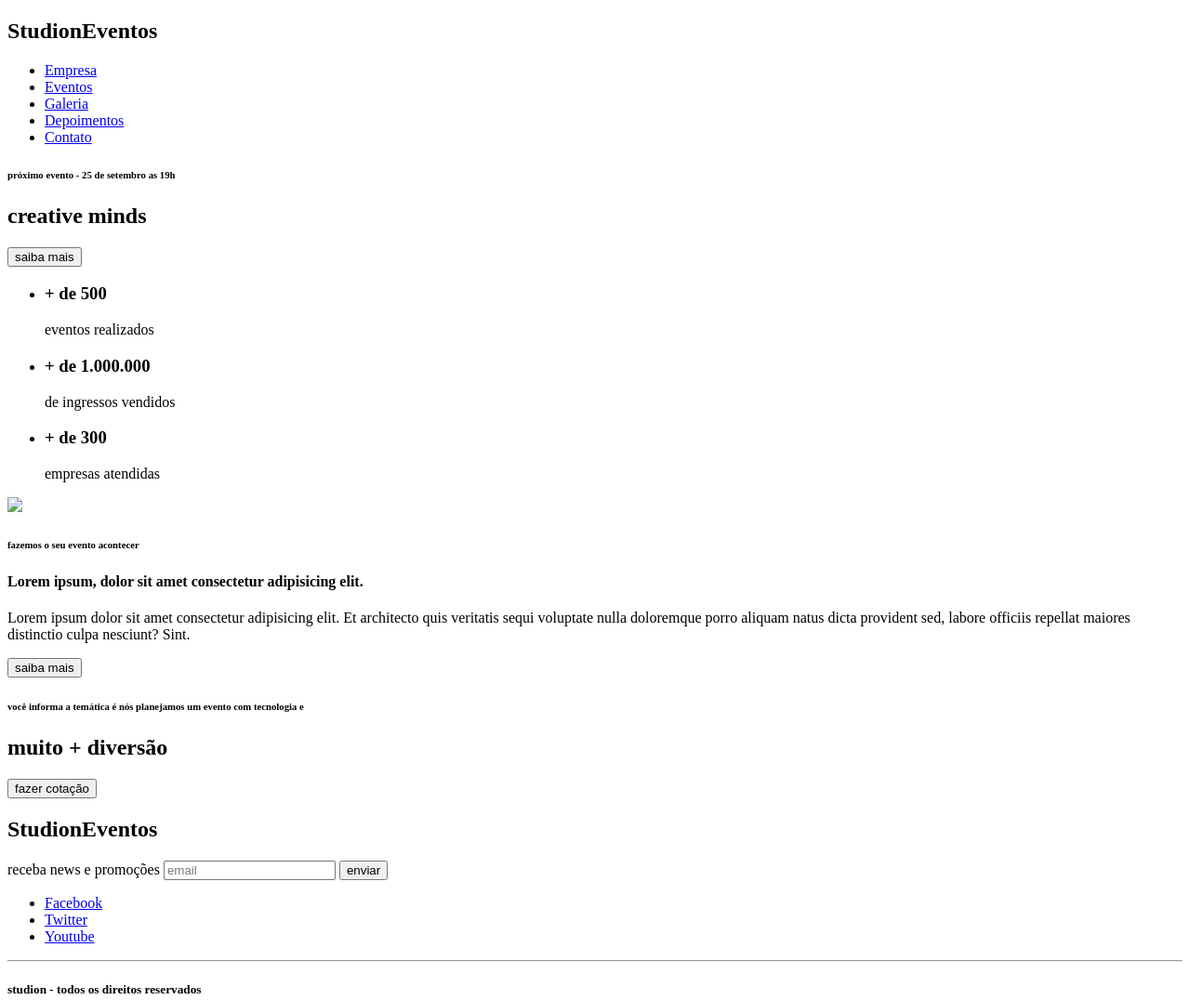
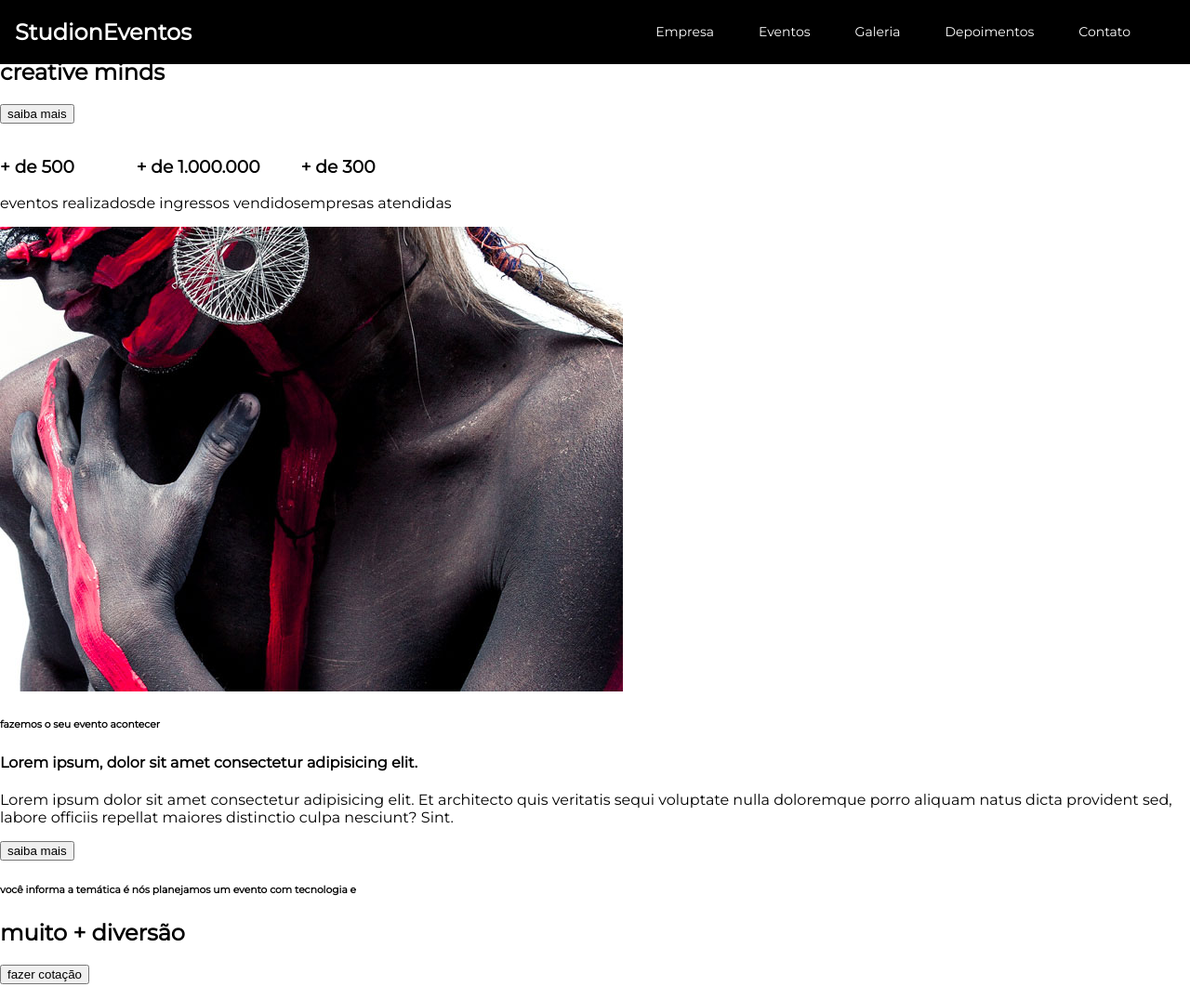
Before and after one commit to MahRupp/StudiOn, a website: page src/index.html in a window 1280 px wide. Shown: the top 1076 px of the page at 93% size. Drawn offline with Linux system fonts and the light colour scheme.

Commit message:
iniciando_css

```diff
--- a/package.json
+++ b/package.json
@@ -4,7 +4,7 @@
   "description": "homepage studion",
   "main": "src/index.html",
   "scripts": {
-    "start": "npx live-server src/index.html",
+    "start": "npx live-server src/",
     "test": "echo \"Error: no test specified\" && exit 1"
   },
   "repository": {
--- a/src/index.html
+++ b/src/index.html
@@ -2,17 +2,17 @@
 <html lang="pt=BR">
 
 <head>
-	<title>StudiOn</title>
 	<meta charset="UTF-8">
 	<meta http-equiv="X-UA-Compatible" content="IE=edge">
 	<meta name="viewport" content="width=device-width, initial-scale=1.0">
-
+	<link rel="stylesheet" href="style.css">
+	<title>StudiOn</title>
 </head>
 
 <body>
-	<nav>
+	<nav class="navbar">
 		<h1>Studi<span>on</span><span>Eventos</span></h1>
-		<ul>
+		<ul class="navbar__links">
 			<li>
 				<a href="#empresa">Empresa</a>
 			</li>
@@ -56,7 +56,7 @@
 
 		<section>
 			<div>
-				<img src="src/images/institutional.jpg" />
+				<img src="./images/institutional.jpg">
 				<h6>fazemos o seu evento acontecer</h6>
 				<h4>Lorem ipsum, dolor sit amet consectetur adipisicing elit.</h4>
 				<P>Lorem ipsum dolor sit amet consectetur adipisicing elit. Et architecto quis veritatis sequi voluptate nulla doloremque porro aliquam natus dicta provident sed, labore officiis repellat maiores distinctio culpa nesciunt? Sint.</P>
@@ -87,9 +87,8 @@
 			<li><a href="http://youtube.com" target="blank"> Youtube</a></li>
 		</ul>
 		<hr/>
-		<h5> studi<span>on </span>- todos os direitos reservados</h5>
-
+		<p>
+			<small>studi<span>ON</span> - todos os direitos reservados.</small>
+		</p>
 	</footer>
 </body>
-
-</html>
--- /dev/null
+++ b/src/style.css
@@ -0,0 +1,57 @@
+@import url('https://fonts.googleapis.com/css2?family=Montserrat&display=swap');
+
+* {box-sizing: border-box;}
+
+:root
+{
+  --color-primary:#ffc500;
+  font-family: 'Montserrat', sans-serif;
+  font-size: 16px;
+ }
+
+ body {
+   margin-left: 0;
+ }
+
+ ul {
+   display: flex;
+   list-style: none;
+   padding-left: 0;
+
+  }
+
+ .navbar__links li {
+   margin-right: 0.625rem;
+   }
+
+ .navbar {
+    position: fixed;
+    display: grid;
+    grid-template-columns: 1fr 9fr;
+    align-items: center;
+    top: 0;
+    left: 0;
+
+    width: 100vw;
+    padding: 0 1rem;
+
+    background-color: black;
+    color: #fff;
+  }
+  .navbar__links {
+    justify-self: end;
+      }
+
+  .navbar__links a {
+    color: #fff;
+    text-decoration: none;
+  }
+
+  .navbar__links li {
+   margin-right: 3rem;
+   font-size: 14px;
+   }
+
+  .navbar__links a:hover {
+    color: var(--color-primary);
+  }
```
